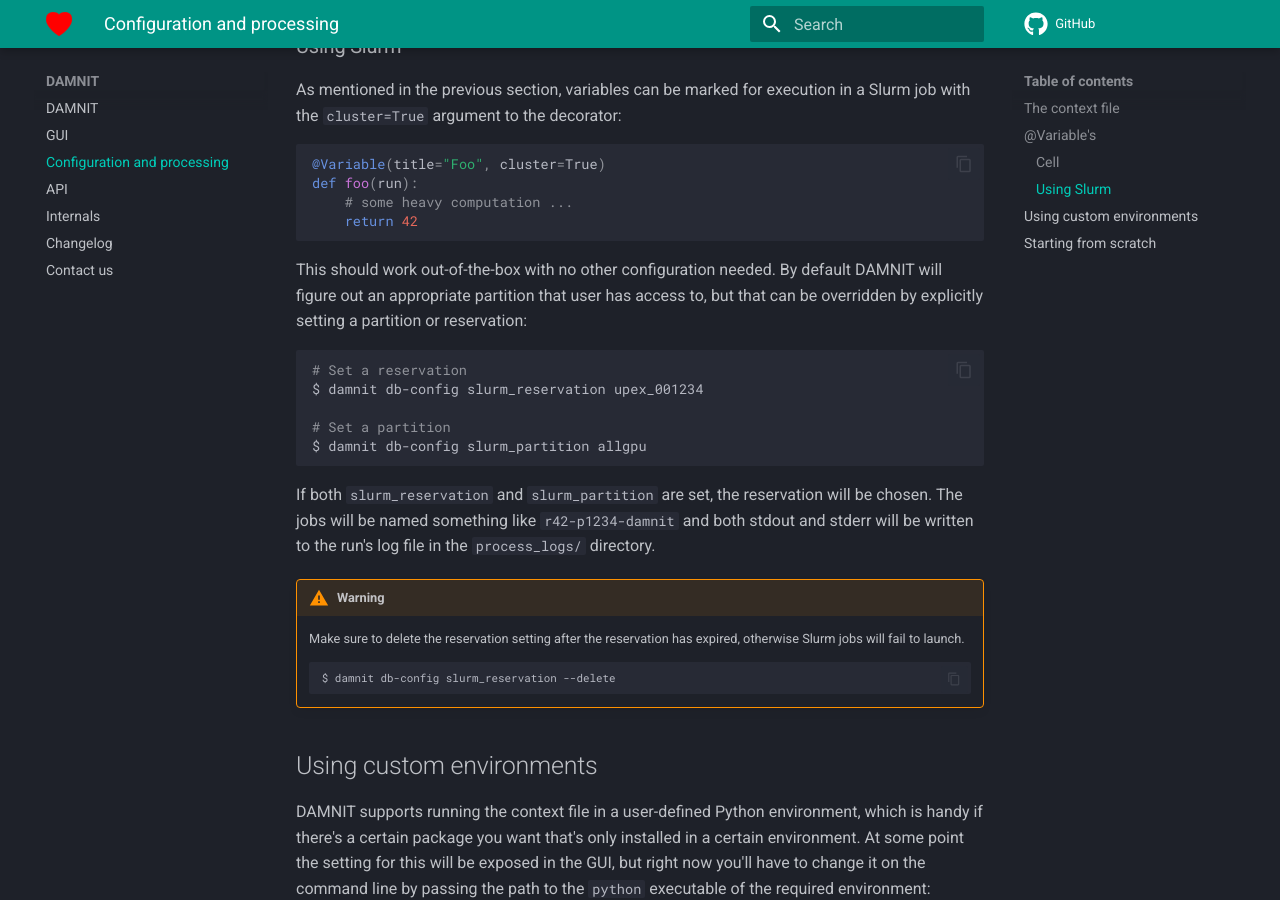
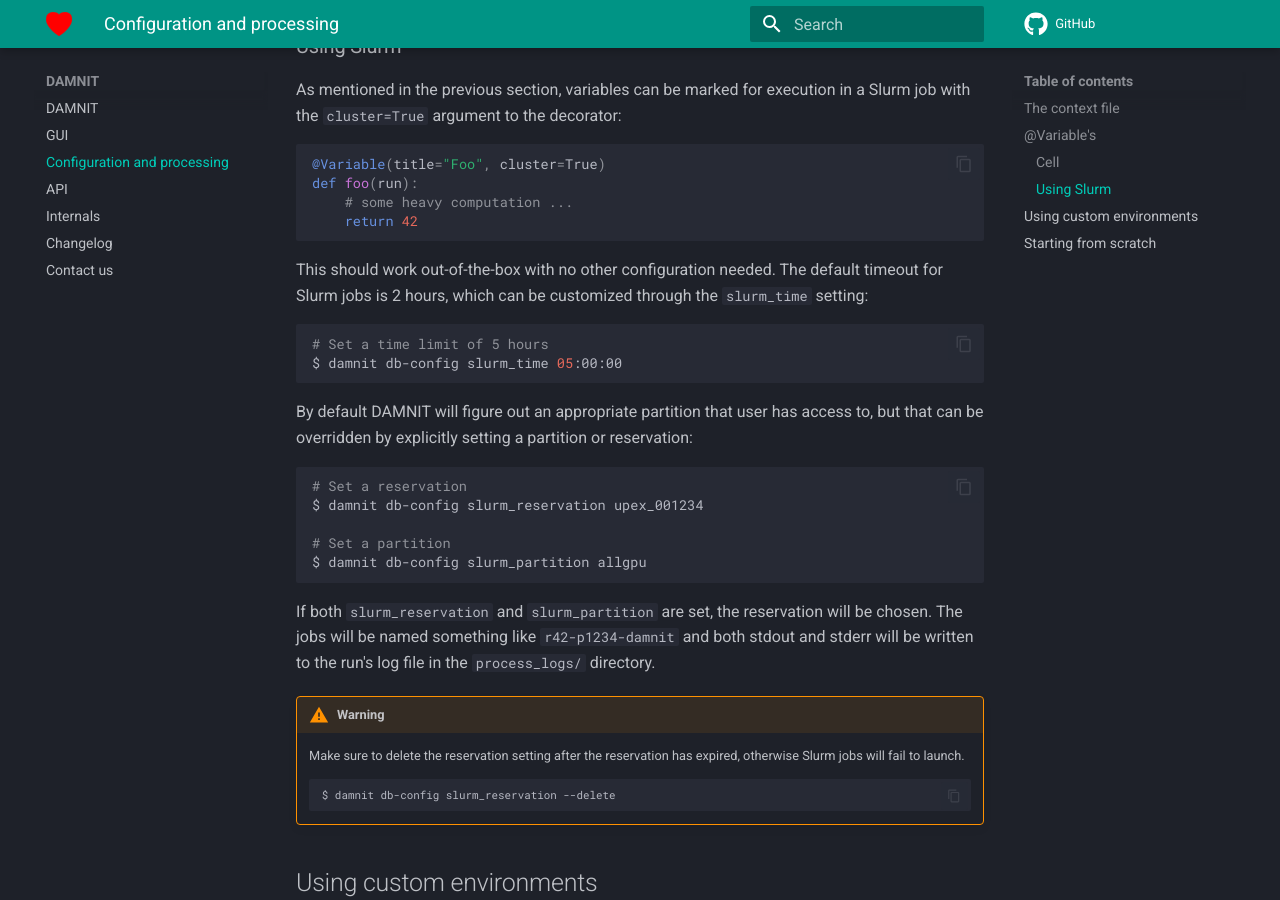
Before and after one commit to European-XFEL/DAMNIT, an MkDocs documentation site: the page built from docs/configuration_and_management.md, in a window 1280 px wide and 900 px high, scrolled down 4458 px. Built offline with MkDocs 1.6.1 and Material for MkDocs 9.7.7, drawn with Linux system fonts in a browser that asks for light colours; comment, search, counter and statistics services are not loaded.

Commit message:
Document the `slurm_time` option

````diff
--- a/docs/configuration_and_management.md
+++ b/docs/configuration_and_management.md
@@ -216,9 +216,16 @@
     return 42
 ```
 
-This should work out-of-the-box with no other configuration needed. By default
-DAMNIT will figure out an appropriate partition that user has access to, but
-that can be overridden by explicitly setting a partition or reservation:
+This should work out-of-the-box with no other configuration needed. The default
+timeout for Slurm jobs is 2 hours, which can be customized through the
+`slurm_time` setting:
+```bash
+# Set a time limit of 5 hours
+$ damnit db-config slurm_time 05:00:00
+```
+
+By default DAMNIT will figure out an appropriate partition that user has access
+to, but that can be overridden by explicitly setting a partition or reservation:
 ```bash
 # Set a reservation
 $ damnit db-config slurm_reservation upex_001234
````
